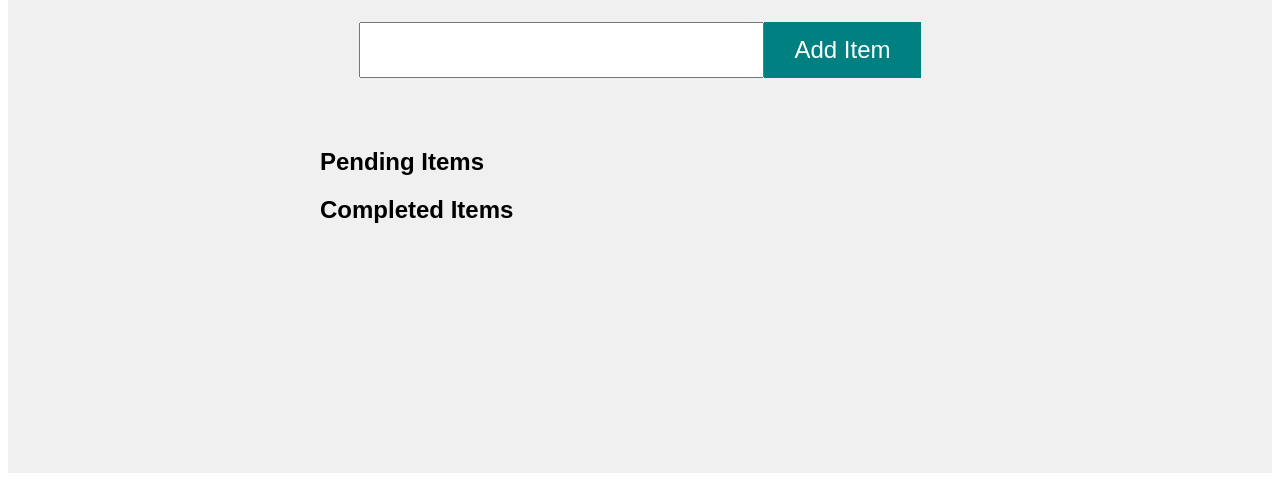
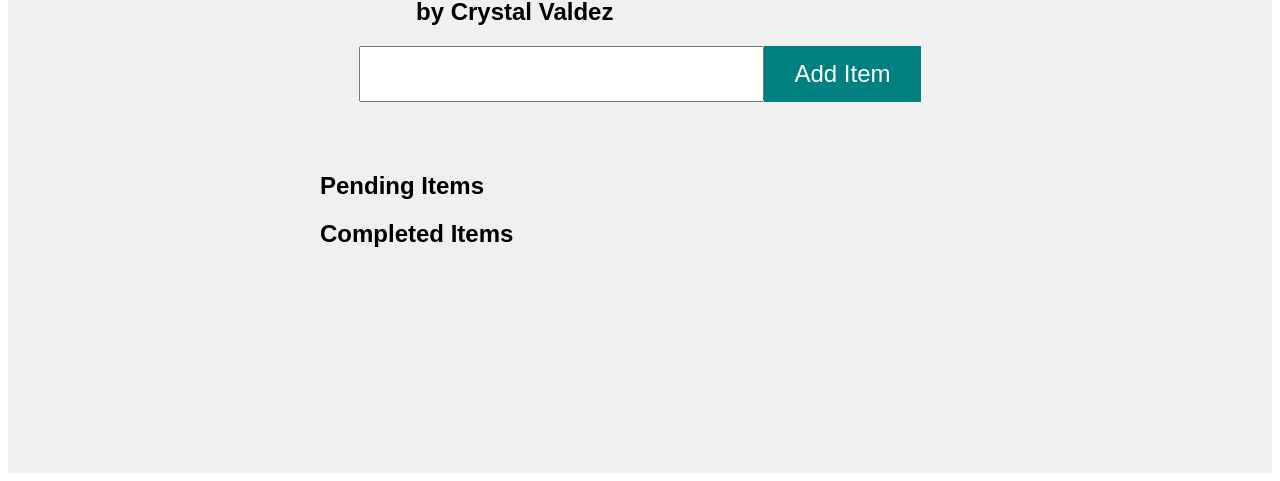
Before and after one commit to cvalde28/homework2, a plain HTML site: page index.html in a window 1280 px wide. Shown: the part 335-816 px from the top of the page. Drawn offline with Linux system fonts and the light colour scheme.

Commit message:
Change the index file by adding my name after the title.

```diff
--- a/index.html
+++ b/index.html
@@ -12,6 +12,7 @@
 
         <div>
         <h1 class="main-title">A Simple To Do List</h1>
+        <h2>by Crystal Valdez</h2>
         </div>
 
         <div class="formItems">
```
